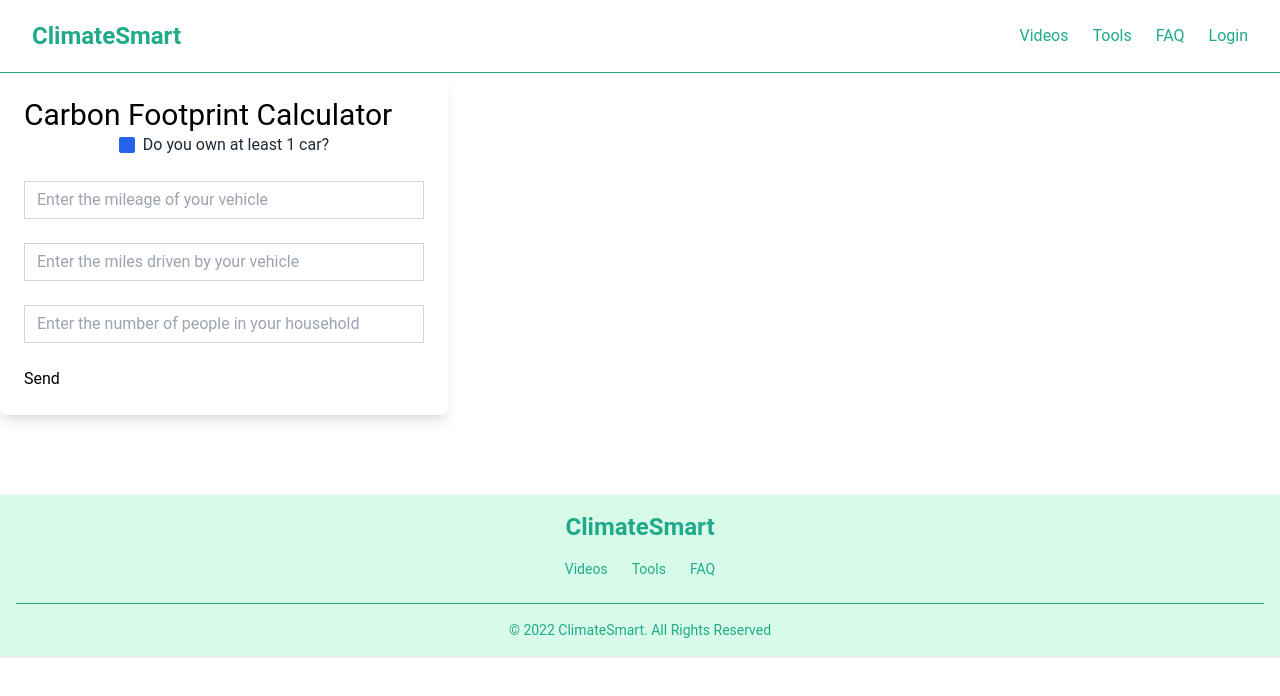
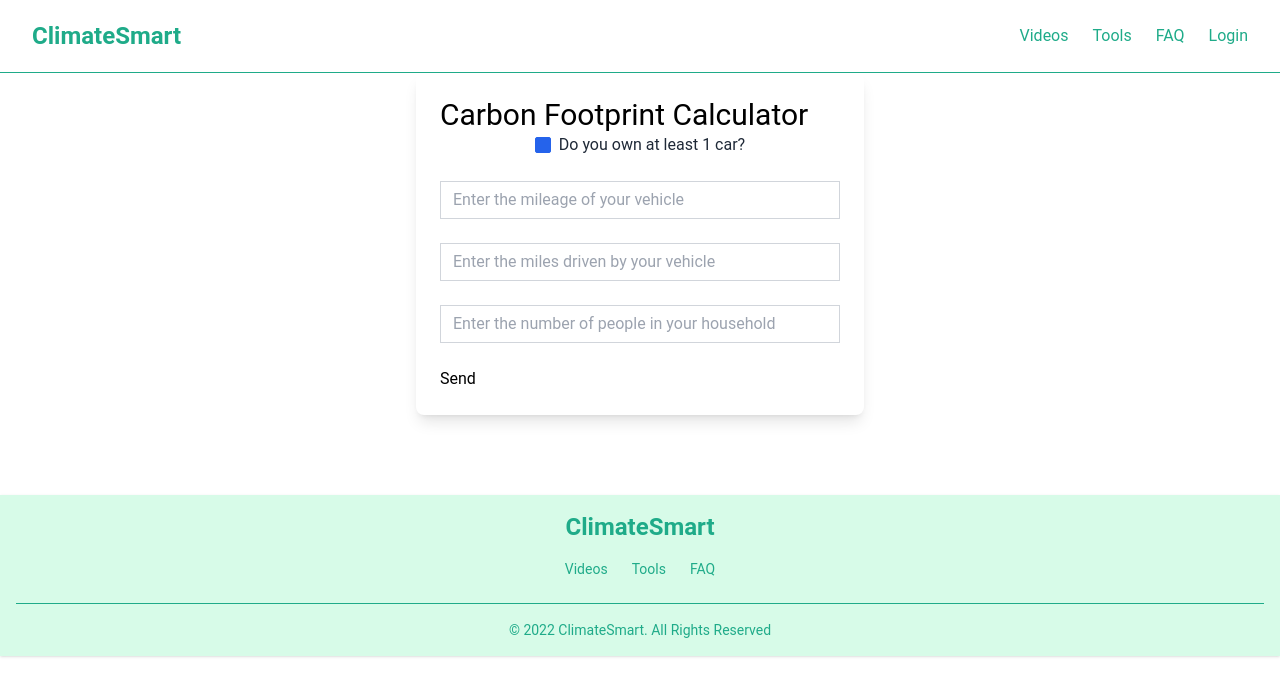
Before and after one commit to k-finken/ClimateSmart, a Next.js app: page /tools in a window 1280 px wide. Shown: the top 696 px of the page. Built offline with nearby package versions, Linux system fonts and the light colour scheme.

Commit message:
Update tools.js

```diff
--- a/pages/tools.js
+++ b/pages/tools.js
@@ -10,7 +10,9 @@ export default function Home() {
     <>
       <NavBar/>
       <hr className="border-themeDark"></hr>
+      <div className="flex content-center justify-center">
       <ToolsCarbon/>
+      </div>
       <Footer/>
     </>
   )
```
